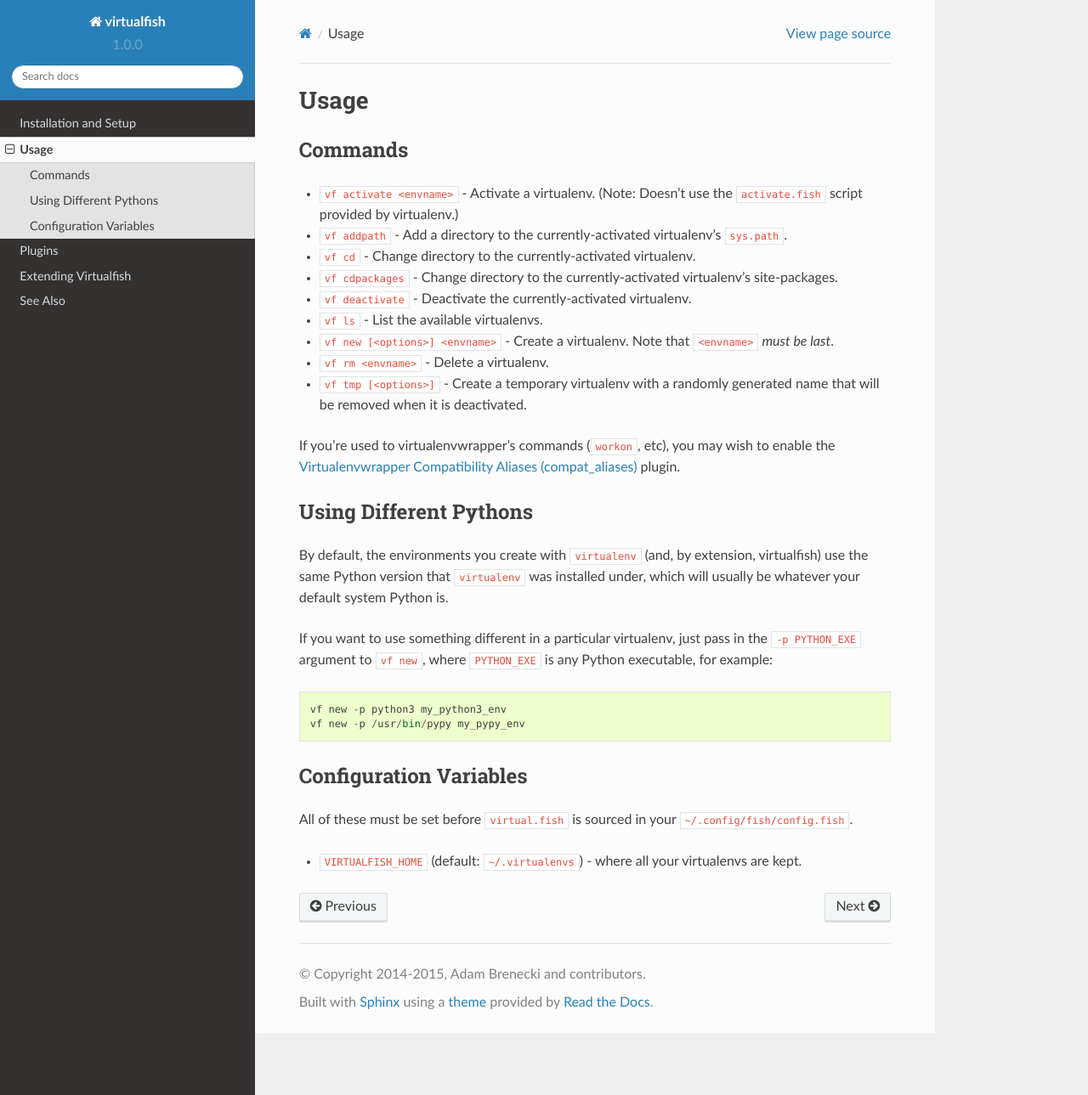
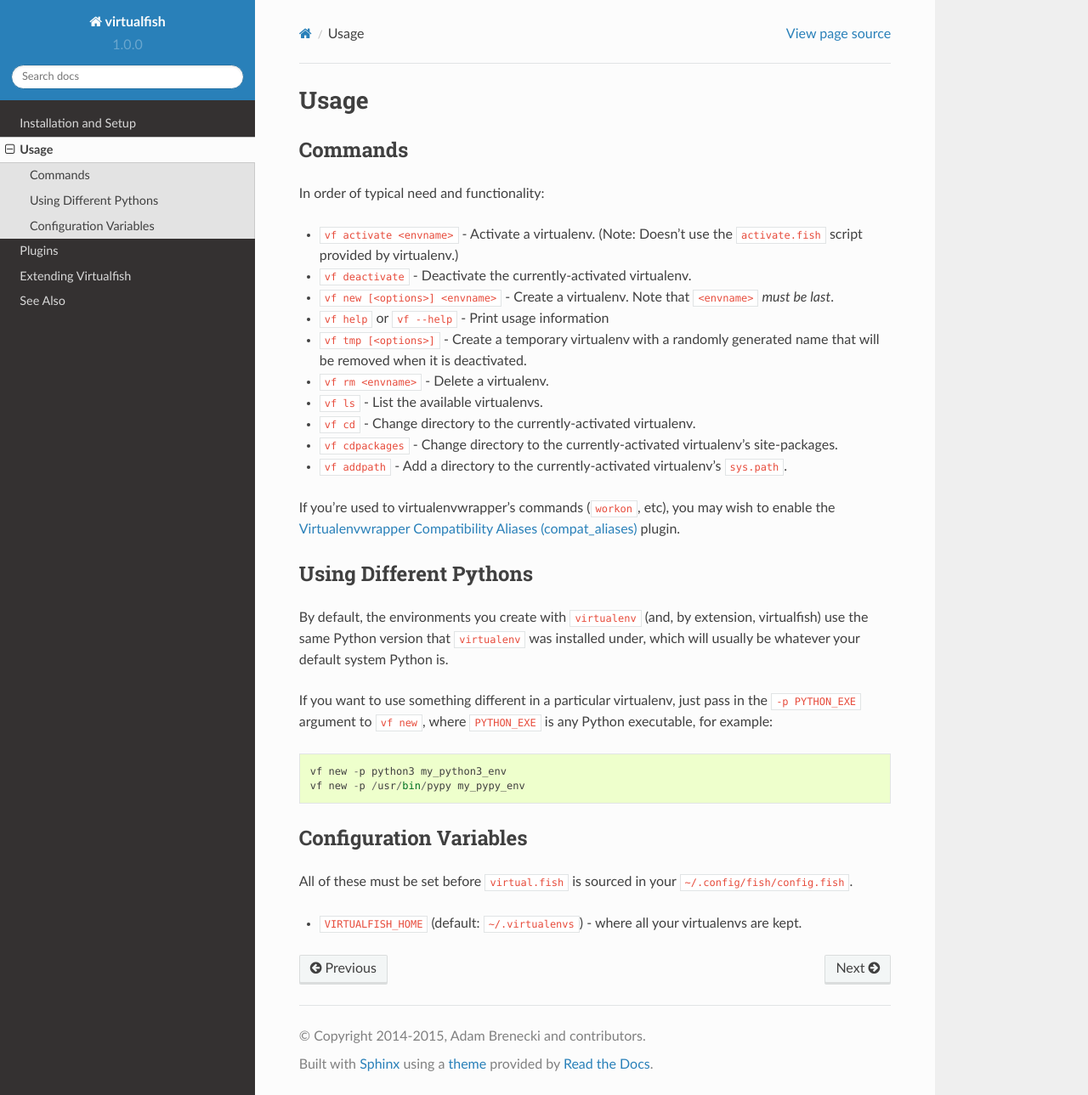
Before and after one commit to justinmayer/virtualfish, a Sphinx documentation site: the page built from docs/usage.rst, in a window 1280 px wide and 1289 px high. Shown: the whole window at 85% size. Built offline with Sphinx 7.4.7 and the Read the Docs theme 2.0.0, drawn with Linux system fonts in a browser that asks for light colours.

Commit message:
docs(usage): Fix formatting and typos + add help usage

```diff
--- a/docs/usage.rst
+++ b/docs/usage.rst
@@ -4,20 +4,25 @@
 Commands
 --------
 
+In order of typical need and functionality:
+
 -  ``vf activate <envname>`` - Activate a
    virtualenv. (Note: Doesn't use the ``activate.fish`` script provided
    by virtualenv.)
--  ``vf addpath`` - Add a directory to the currently-activated virtualenv's ``sys.path``.
--  ``vf cd`` - Change directory to the currently-activated virtualenv.
--  ``vf cdpackages`` - Change directory to the currently-activated virtualenv's site-packages.
 -  ``vf deactivate`` - Deactivate the currently-activated virtualenv.
--  ``vf ls`` - List the available virtualenvs.
 -  ``vf new [<options>] <envname>`` - Create a virtualenv. Note that
    ``<envname>`` *must be last*.
--  ``vf rm <envname>`` - Delete a virtualenv.
+-  ``vf help`` or ``vf --help`` - Print usage information
 -  ``vf tmp [<options>]`` - Create a temporary
    virtualenv with a randomly generated name that will be removed when
    it is deactivated.
+-  ``vf rm <envname>`` - Delete a virtualenv.
+-  ``vf ls`` - List the available virtualenvs.
+-  ``vf cd`` - Change directory to the currently-activated virtualenv.
+-  ``vf cdpackages`` - Change directory to the currently-activated
+   virtualenv's site-packages.
+-  ``vf addpath`` - Add a directory to the currently-activated
+   virtualenv's ``sys.path``.
 
 If you're used to virtualenvwrapper's commands (``workon``, etc), you may wish
 to enable the :ref:`compat_aliases` plugin.
```
